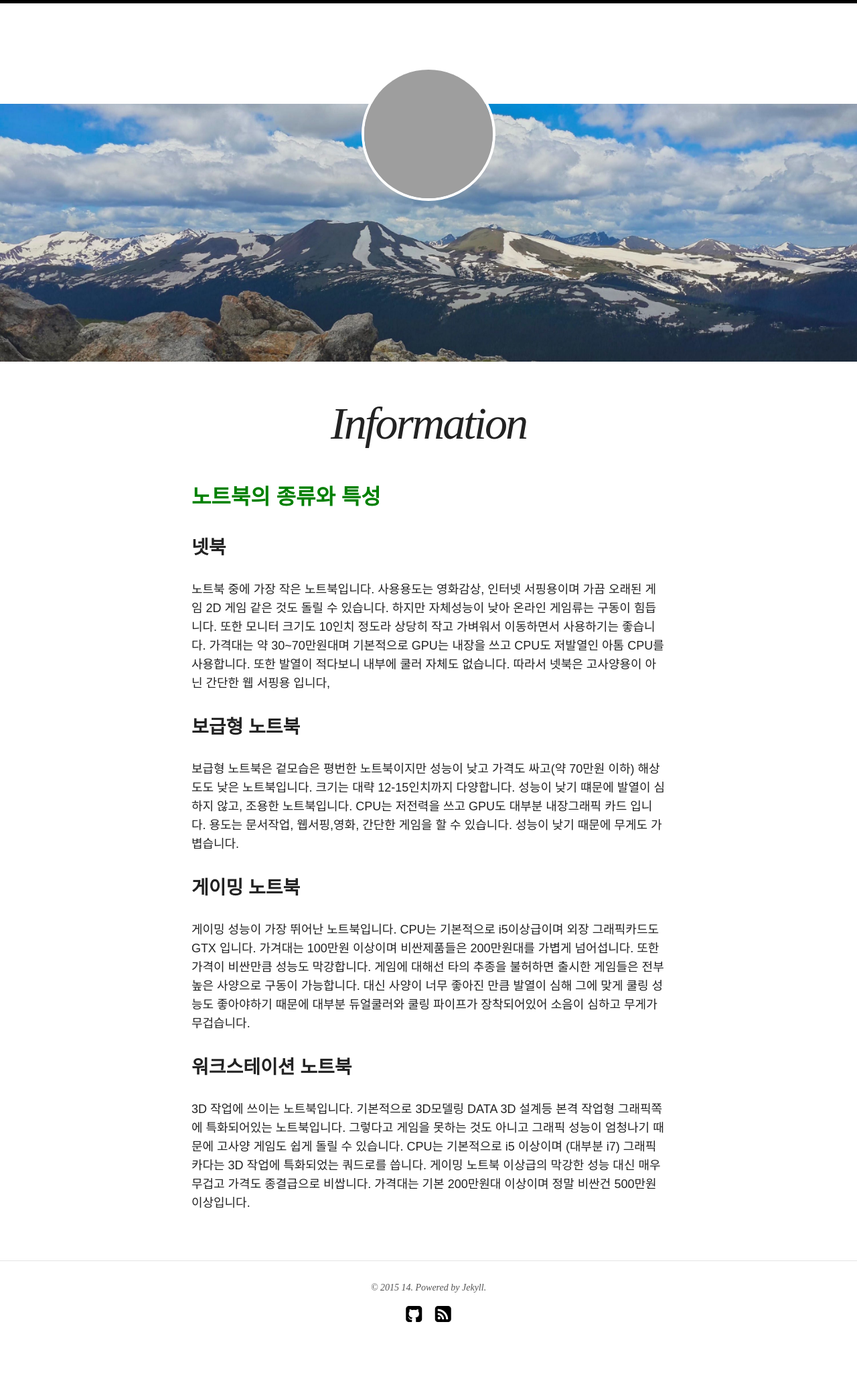
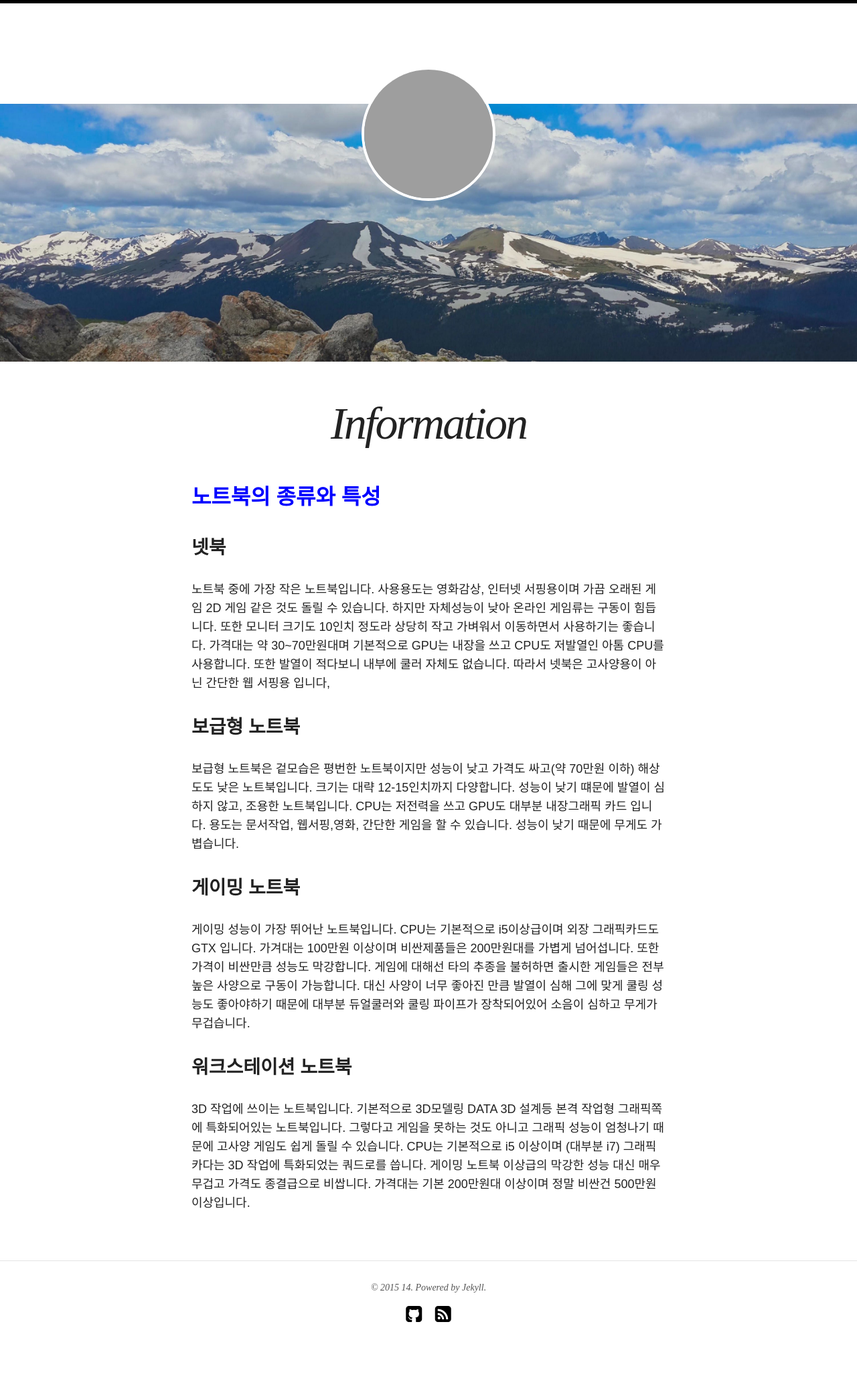
Before and after one commit to kimdj1234/kimdj1234.github.com, a Jekyll site: the page built from about/index.md, in a window 1280 px wide. Shown: the whole page at 67% size. Built offline with Jekyll 4.4.1, drawn with Linux system fonts in a browser that asks for light colours; nearby versions of some CDN libraries; grey boxes are pictures that could not be loaded.

Commit message:
Update index.md

```diff
--- a/about/index.md
+++ b/about/index.md
@@ -9,7 +9,7 @@ image:
   <!-- creditink: http://wegraphics.net/downloads/free-ultimate-blurred-background-pack/ -->
 ---
 
-## <font color='green'>노트북의 종류와 특성</font>
+##<font color='blue'>노트북의 종류와 특성</font>
 
 
 ### 넷북
```
